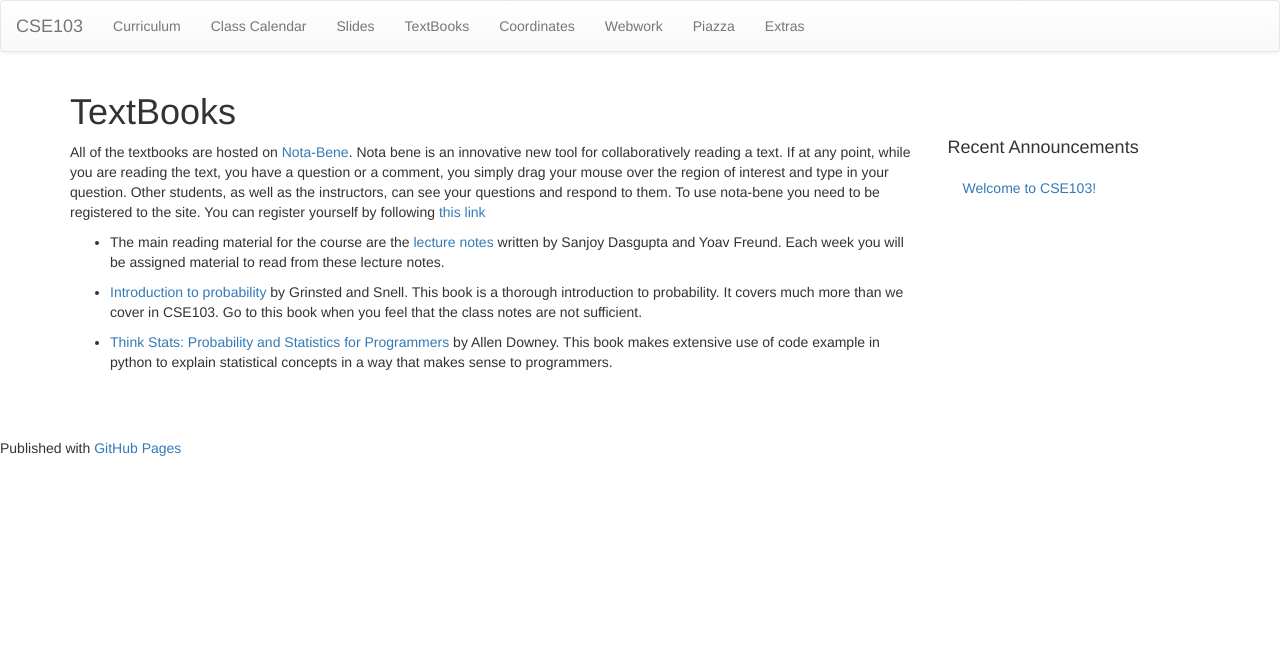
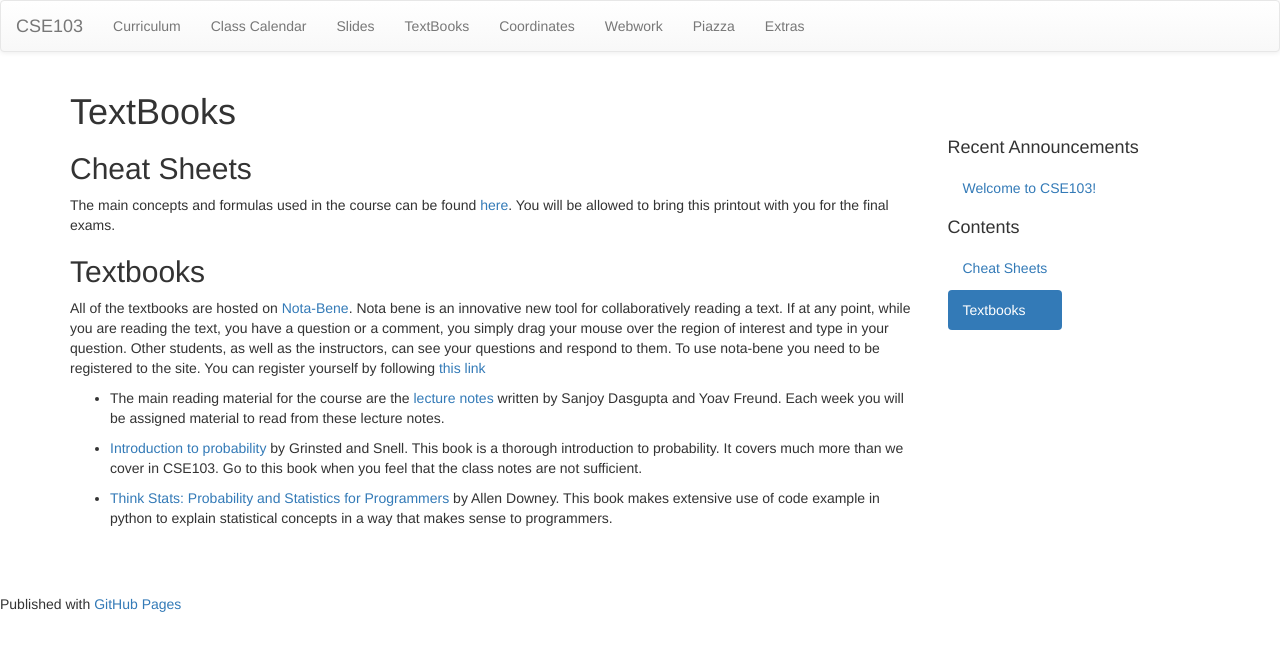
Before and after one commit to cse103/cse103.github.io, a Jekyll site: the page built from pages/2.Textbooks.md, in a window 1280 px wide. Shown: the top 651 px of the page. Built offline with Jekyll 4.4.1, drawn with Linux system fonts in a browser that asks for light colours; nearby versions of some CDN libraries; Markdown is read by kramdown in place of the engine named in the settings.

Commit message:
added cheat sheet

```diff
--- a/pages/2.Textbooks.md
+++ b/pages/2.Textbooks.md
@@ -3,7 +3,12 @@ layout: default
 title: TextBooks
 permalink: /TextBooks/
 ---
+## Cheat Sheets ##
+The main concepts and formulas used in the
+course can be found [here](/Resources/CheatSheet.pdf). You will be
+allowed to bring this printout with you for the final exams.
 
+## Textbooks ##
 All of the textbooks are hosted on [Nota-Bene](http://nb.mit.edu). Nota bene
 is an innovative new tool for collaboratively reading a text. If at
 any point, while you are reading the text, you have a question or a
```
Also changed, not shown: 1 other file.
